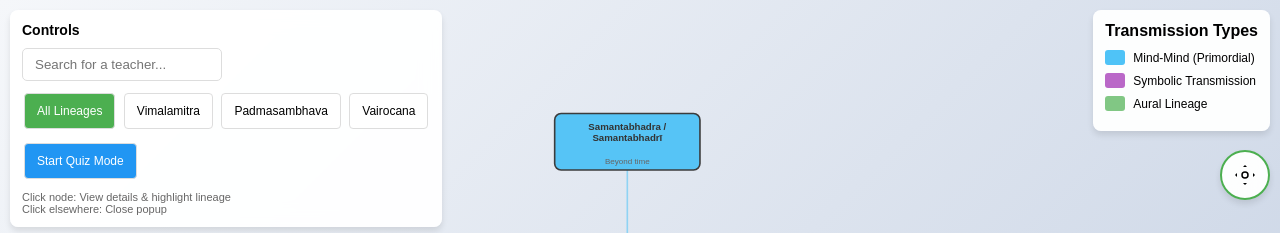
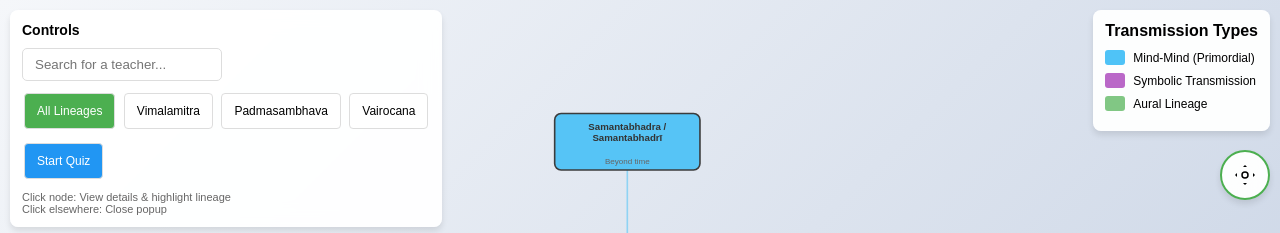
Before and after one commit to aftab-h/buddhist-lineage-tree-for-web, a website: page index.html in a window 1280 px wide. Shown: the top 233 px of the page. Drawn offline with nearby package versions, Linux system fonts and the light colour scheme.

Commit message:
start quiz

```diff
--- a/index.html
+++ b/index.html
@@ -691,7 +691,7 @@
                     <button class="filter-btn" data-filter="Vairocana">Vairocana</button>
                 </div>
                 <div style="margin-top: 10px;">
-                    <button id="quiz-mode-btn" class="filter-btn" style="background: #2196F3; color: white;">Start Quiz Mode</button>
+                    <button id="quiz-mode-btn" class="filter-btn" style="background: #2196F3; color: white;">Start Quiz</button>
                 </div>
                 <div style="font-size: 11px; color: #666; margin-top: 10px;">
                     <div>Click node: View details & highlight lineage</div>
```
